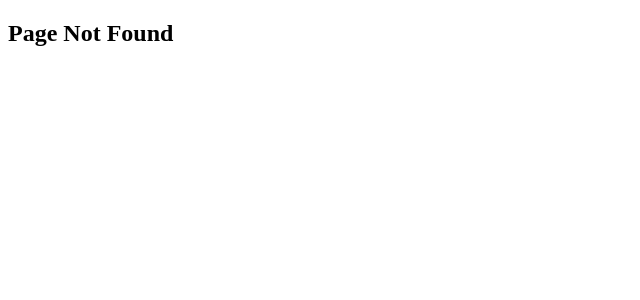
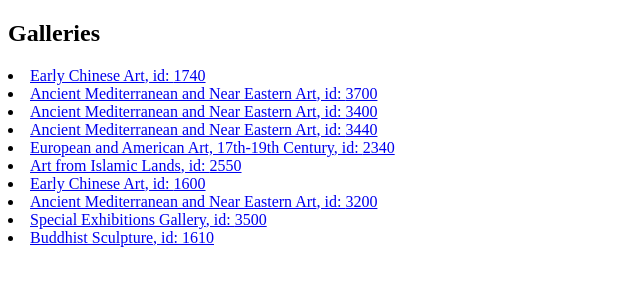
Before and after one commit to andrewstreater/artmuseum, a React (Vite) app in the folder art-museum/: page /galleries in a window 1280 px wide. Before the commit this address had no page. Shown: the top 300 px of the page, without its empty margins (0-640 px from the left). Built offline with nearby package versions, Linux system fonts and the light colour scheme; the HTML template or start-up script is replaced by a standard one.

Commit message:
phase-2 complete

```diff
--- a/art-museum/src/App.jsx
+++ b/art-museum/src/App.jsx
@@ -1,6 +1,12 @@
 import { createBrowserRouter, RouterProvider } from 'react-router-dom'
+import GalleryNavigation from './components/GalleryNavigation';
+import harvardArt from './data/harvardArt'
 
 const router = createBrowserRouter([
+  {
+    path: 'galleries',
+    element: <GalleryNavigation galleries={harvardArt.records}/>
+  },
 {
   path:'/',
   element:
@@ -16,7 +22,12 @@ const router = createBrowserRouter([
 ])
 
 function App() {
-  return <RouterProvider router={router} />
+  return(
+  <div>
+    <RouterProvider router={router} />
+  </div>
+  )
+
 }
 
 export default App;
--- /dev/null
+++ b/art-museum/src/components/GalleryNavigation/GalleryNavigation.jsx
@@ -0,0 +1,22 @@
+import { NavLink } from "react-router-dom"
+
+export default function GalleryNavigation({galleries}) {
+    console.log(galleries)
+  return (
+    <div>
+        <h2>Galleries</h2>
+        <nav>
+            {galleries && galleries.map((gallery) => {
+                return(
+                    <li key={`${gallery.id}`}>
+                        <NavLink to={`${gallery.id}`}>
+                            {gallery.name}, id: {gallery.id}
+                        </NavLink>
+                    </li>
+                )
+            })
+            }
+        </nav>
+    </div>
+  )
+}
--- /dev/null
+++ b/art-museum/src/components/GalleryNavigation/index.js
@@ -0,0 +1,3 @@
+import GalleryNavigation from './GalleryNavigation';
+
+export default GalleryNavigation;
```
